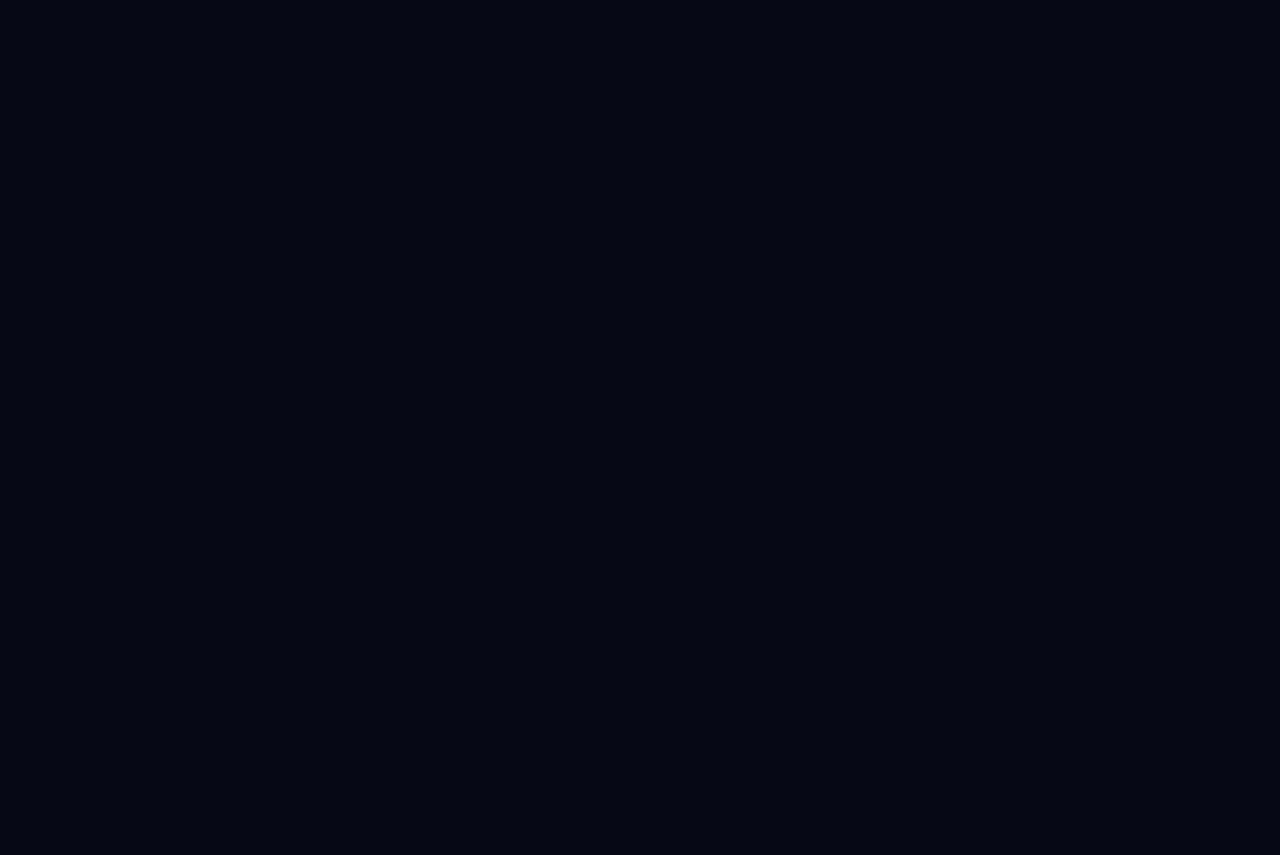
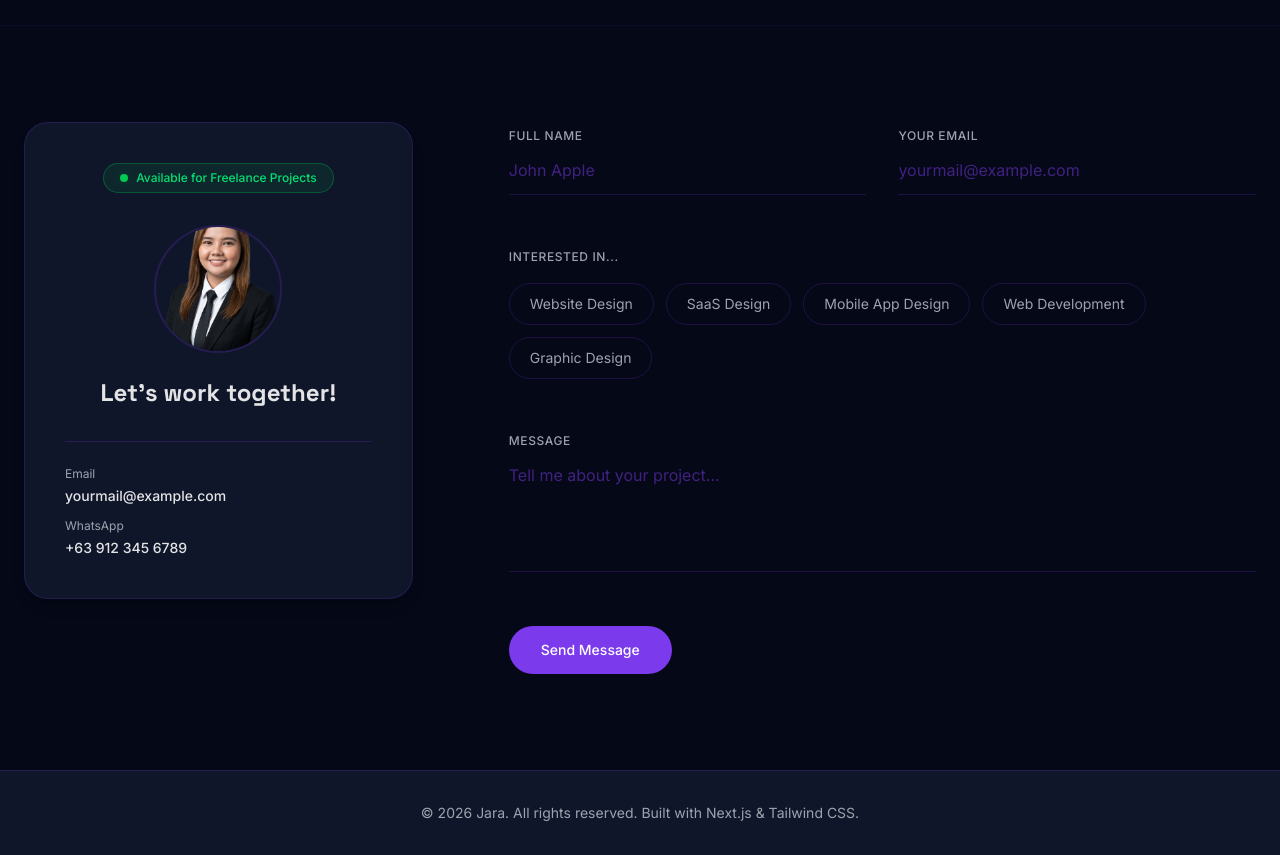
Before and after one commit to Cherubin-Hub/JaraPortfolio, a Next.js app: page / in a window 1280 px wide. Shown: the part 4080-4935 px from the top of the page. Before the commit the page ends 4105 px from the top, so only its background shows below. Built offline with nearby package versions, Linux system fonts and the light colour scheme.

Commit message:
Added Contact and Footer Section

```diff
--- a/src/app/page.tsx
+++ b/src/app/page.tsx
@@ -3,6 +3,8 @@ import ProjectGallery from "@/components/ProjectGallery";
 import Services from "@/components/Services";
 import Process from "@/components/Process";
 import Testimonials from "@/components/Testimonials";
+import Contact from "@/components/Contact";
+import Footer from "@/components/Footer";
 
 export default function Home() {
   return (
@@ -12,6 +14,8 @@ export default function Home() {
       <Services />
       <Process />
       <Testimonials />
+      <Contact />
+      <Footer />
     </main>
   );
 }
--- /dev/null
+++ b/src/components/Contact.tsx
@@ -0,0 +1,133 @@
+"use client";
+
+import Image from "next/image";
+import { useState } from "react";
+
+const interestsList = [
+  "Website Design",
+  "SaaS Design",
+  "Mobile App Design",
+  "Web Development",
+  "Graphic Design",
+];
+
+export default function Contact() {
+  // Hook para i-track kung aling mga buttons ang naka-select
+  const [selectedInterests, setSelectedInterests] = useState<string[]>([]);
+
+  // Function para mag-select/deselect ng interest
+  const toggleInterest = (interest: string) => {
+    if (selectedInterests.includes(interest)) {
+      setSelectedInterests(selectedInterests.filter((i) => i !== interest));
+    } else {
+      setSelectedInterests([...selectedInterests, interest]);
+    }
+  };
+
+  return (
+    <section id="contact" className="py-24 px-6 bg-background border-t border-border/40">
+      <div className="mx-auto max-w-7xl flex flex-col lg:flex-row gap-16">
+
+        {/* ── Left Side: Profile & Status Card ── */}
+        <div className="w-full lg:w-1/3">
+          <div className="rounded-3xl border border-border bg-background-card p-10 flex flex-col items-center text-center shadow-lg">
+
+            {/* Status Pill with Pulsing Dot */}
+            <span className="inline-flex items-center gap-2 rounded-full border border-green-500/30 bg-green-500/10 px-4 py-1.5 text-xs font-medium text-green-400 mb-8">
+              <span className="relative flex h-2 w-2">
+                <span className="animate-ping absolute inline-flex h-full w-full rounded-full bg-green-400 opacity-75"></span>
+                <span className="relative inline-flex rounded-full h-2 w-2 bg-green-500"></span>
+              </span>
+              Available for Freelance Projects
+            </span>
+
+            {/* Profile Image */}
+            <div className="relative w-32 h-32 rounded-full overflow-hidden border-2 border-border mb-6">
+              <Image src="/images/profile.png" alt="Profile" fill className="object-cover" />
+            </div>
+
+            {/* Info */}
+            <h3 className="text-2xl font-bold font-heading mb-4">Let&apos;s work together!</h3>
+
+            <div className="space-y-3 w-full text-left mt-4 border-t border-border pt-6">
+              <div>
+                <p className="text-xs text-foreground-muted mb-1">Email</p>
+                <p className="text-sm font-medium text-foreground">yourmail@example.com</p>
+              </div>
+              <div>
+                <p className="text-xs text-foreground-muted mb-1">WhatsApp</p>
+                <p className="text-sm font-medium text-foreground">+63 912 345 6789</p>
+              </div>
+            </div>
+          </div>
+        </div>
+
+        {/* ── Right Side: Form ── */}
+        <div className="w-full lg:w-2/3 lg:pl-8">
+          <form className="space-y-8" onSubmit={(e) => e.preventDefault()}>
+
+            {/* Name and Email Row */}
+            <div className="grid grid-cols-1 md:grid-cols-2 gap-8">
+              <div className="space-y-2">
+                <label className="text-xs font-medium text-foreground-muted uppercase tracking-wider">Full Name</label>
+                <input
+                  type="text"
+                  placeholder="John Apple"
+                  className="w-full bg-transparent border-b border-border py-3 focus:outline-none focus:border-primary text-foreground transition-colors placeholder:text-border-hover"
+                />
+              </div>
+              <div className="space-y-2">
+                <label className="text-xs font-medium text-foreground-muted uppercase tracking-wider">Your Email</label>
+                <input
+                  type="email"
+                  placeholder="yourmail@example.com"
+                  className="w-full bg-transparent border-b border-border py-3 focus:outline-none focus:border-primary text-foreground transition-colors placeholder:text-border-hover"
+                />
+              </div>
+            </div>
+
+            {/* Interactive "Interested In" Tags */}
+            <div className="space-y-3 pt-4">
+              <label className="text-xs font-medium text-foreground-muted uppercase tracking-wider">Interested In...</label>
+              <div className="flex flex-wrap gap-3 mt-4">
+                {interestsList.map((item) => {
+                  const isSelected = selectedInterests.includes(item);
+                  return (
+                    <button
+                      key={item}
+                      type="button"
+                      onClick={() => toggleInterest(item)}
+                      className={`rounded-full px-5 py-2.5 text-sm transition-all duration-300 ${
+                        isSelected
+                          ? "bg-primary border-primary text-white"
+                          : "border border-border text-foreground-muted hover:border-border-hover"
+                      }`}
+                    >
+                      {item}
+                    </button>
+                  );
+                })}
+              </div>
+            </div>
+
+            {/* Message Area */}
+            <div className="space-y-2 pt-4">
+              <label className="text-xs font-medium text-foreground-muted uppercase tracking-wider">Message</label>
+              <textarea
+                placeholder="Tell me about your project..."
+                rows={4}
+                className="w-full bg-transparent border-b border-border py-3 focus:outline-none focus:border-primary text-foreground transition-colors resize-none placeholder:text-border-hover"
+              />
+            </div>
+
+            {/* Submit Button */}
+            <button className="rounded-full bg-primary px-8 py-3.5 text-sm font-medium text-white hover:bg-primary-hover transition-colors w-full md:w-auto mt-4">
+              Send Message
+            </button>
+          </form>
+        </div>
+
+      </div>
+    </section>
+  );
+}
--- /dev/null
+++ b/src/components/Footer.tsx
@@ -0,0 +1,9 @@
+export default function Footer() {
+  return (
+    <footer className="py-8 px-6 border-t border-border bg-background-card text-center">
+      <p className="text-sm text-foreground-muted">
+        © {new Date().getFullYear()} Jara. All rights reserved. Built with Next.js & Tailwind CSS.
+      </p>
+    </footer>
+  );
+}
```
